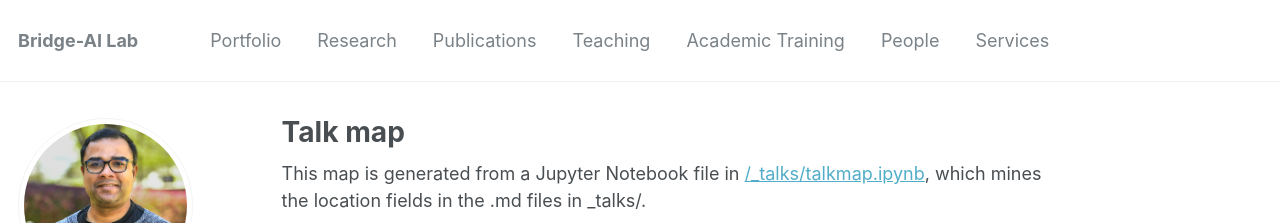
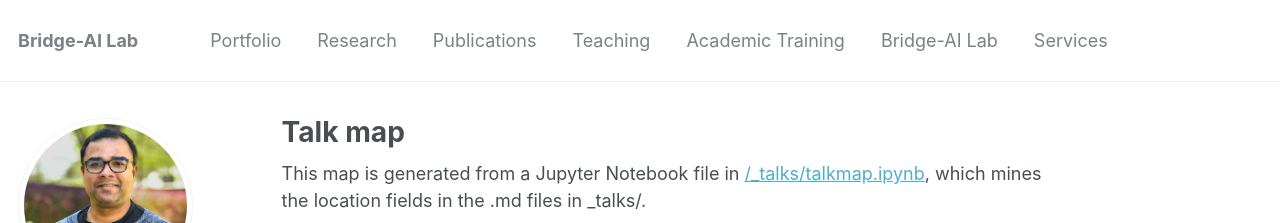
Before and after one commit to karmake2/karmake2.github.io, a Jekyll site: the page built from _pages/talkmap.html, in a window 1280 px wide and 1134 px high. Shown: the top 223 px of the window. Built offline with Jekyll 4.4.1, drawn with Linux system fonts in a browser that asks for light colours; nearby versions of some CDN libraries.

Commit message:
Update navigation.yml

```diff
--- a/_data/navigation.yml
+++ b/_data/navigation.yml
@@ -15,7 +15,7 @@ main:
   - title: "Academic Training"
     url: /cv/
 
-  - title: "People"
+  - title: "Bridge-AI Lab"
     url: /people/
 
   - title: "Services"
```
